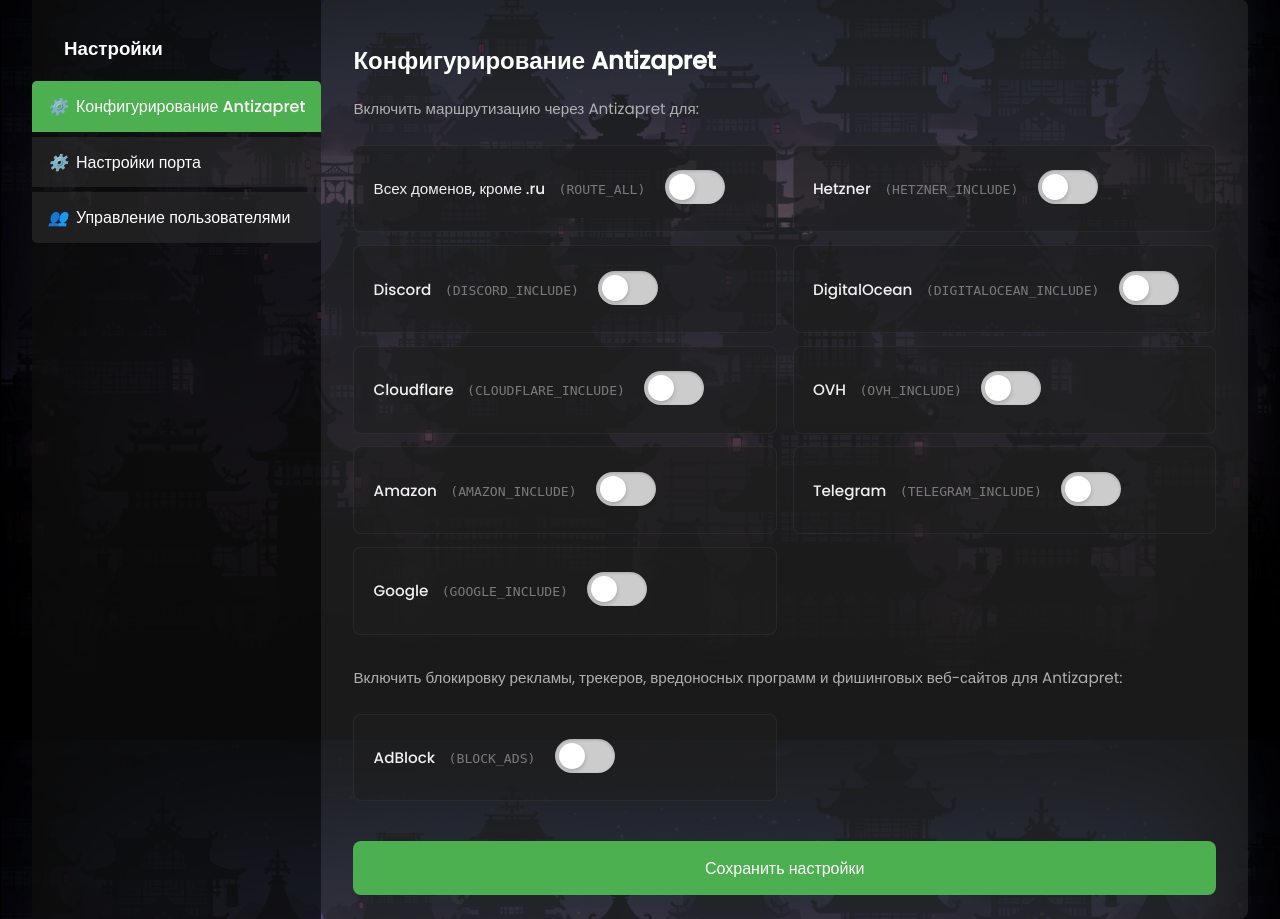
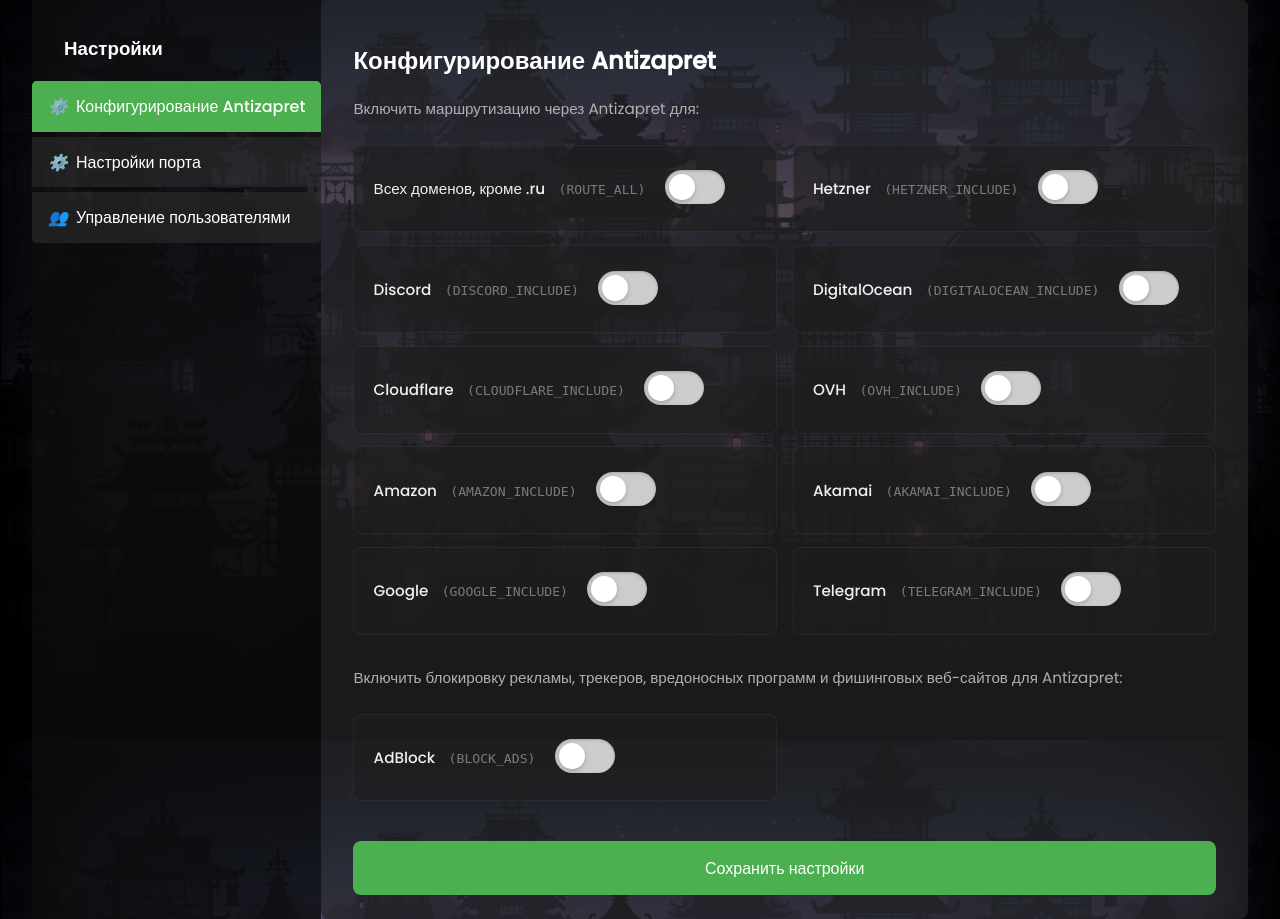
Before and after one commit to Kirito0098/AdminAntizapret, a Flask app: page /settings in a window 1280 px wide. Shown: the part 60-979 px from the top of the page. Run offline with Flask 3, Linux system fonts and the light colour scheme; the visitor is signed in with stand-in values (Sample User, id 1); some libraries are stand-ins or nearby versions.

Commit message:
AKAMAI_INCLUDE

```diff
--- a/app.py
+++ b/app.py
@@ -629,6 +629,7 @@ def get_antizapret_settings():
             'ovh_include': 'n',
             'telegram_include': 'n',
             'block_ads': 'n',
+            'akamai_include': 'n',
             'google_include': 'n'
         }
 
@@ -659,6 +660,7 @@ def update_antizapret_settings():
             'HETZNER_INCLUDE': f"HETZNER_INCLUDE={new_settings.get('hetzner_include', 'n')}",
             'DIGITALOCEAN_INCLUDE': f"DIGITALOCEAN_INCLUDE={new_settings.get('digitalocean_include', 'n')}",
             'OVH_INCLUDE': f"OVH_INCLUDE={new_settings.get('ovh_include', 'n')}",
+            'AKAMAI_INCLUDE': f"AKAMAI_INCLUDE={new_settings.get('akamai_include', 'n')}",
             'TELEGRAM_INCLUDE': f"TELEGRAM_INCLUDE={new_settings.get('telegram_include', 'n')}",
             'BLOCK_ADS': f"BLOCK_ADS={new_settings.get('block_ads', 'n')}",
             'GOOGLE_INCLUDE': f"GOOGLE_INCLUDE={new_settings.get('google_include', 'n')}"
--- a/static/assets/js/settings.js
+++ b/static/assets/js/settings.js
@@ -107,6 +107,8 @@ document.addEventListener("DOMContentLoaded", function () {
           data.digitalocean_include === "y";
         document.getElementById("ovh-toggle").checked =
           data.ovh_include === "y";
+        document.getElementById("akamai-toggle").checked =
+          data.akamai_include === "y";
         document.getElementById("telegram-toggle").checked =
           data.telegram_include === "y";
         document.getElementById("AdBlock-toggle").checked =
@@ -143,6 +145,7 @@ document.addEventListener("DOMContentLoaded", function () {
         ? "y"
         : "n",
       ovh_include: document.getElementById("ovh-toggle").checked ? "y" : "n",
+      akamai_include: document.getElementById("akamai-toggle").checked ? "y" : "n",
       telegram_include: document.getElementById("telegram-toggle").checked
         ? "y"
         : "n",
--- a/templates/settings.html
+++ b/templates/settings.html
@@ -299,6 +299,24 @@ content %}
             </div>
           </div>
 
+                    <!-- AKAMAI_INCLUDE -->
+          <div class="config-item">
+            <label class="toggle-wrapper">
+              <span class="toggle-label">
+                <span class="config-item-title">Akamai</span>
+                <span class="config-item-param">(AKAMAI_INCLUDE)</span>
+              </span>
+              <div class="toggle-switch">
+                <input type="checkbox" id="akamai-toggle" class="toggle-input" />
+                <span class="toggle-slider"></span>
+              </div>
+            </label>
+            <div class="config-item-tooltip">
+              Перенаправляет трафик Akamai через antizapret, включая сайты и
+              сервисы, использующие Akamai для доставки контента.
+            </div>
+          </div>
+
           <!-- TELEGRAM_INCLUDE -->
           <div class="config-item">
             <label class="toggle-wrapper">
```
